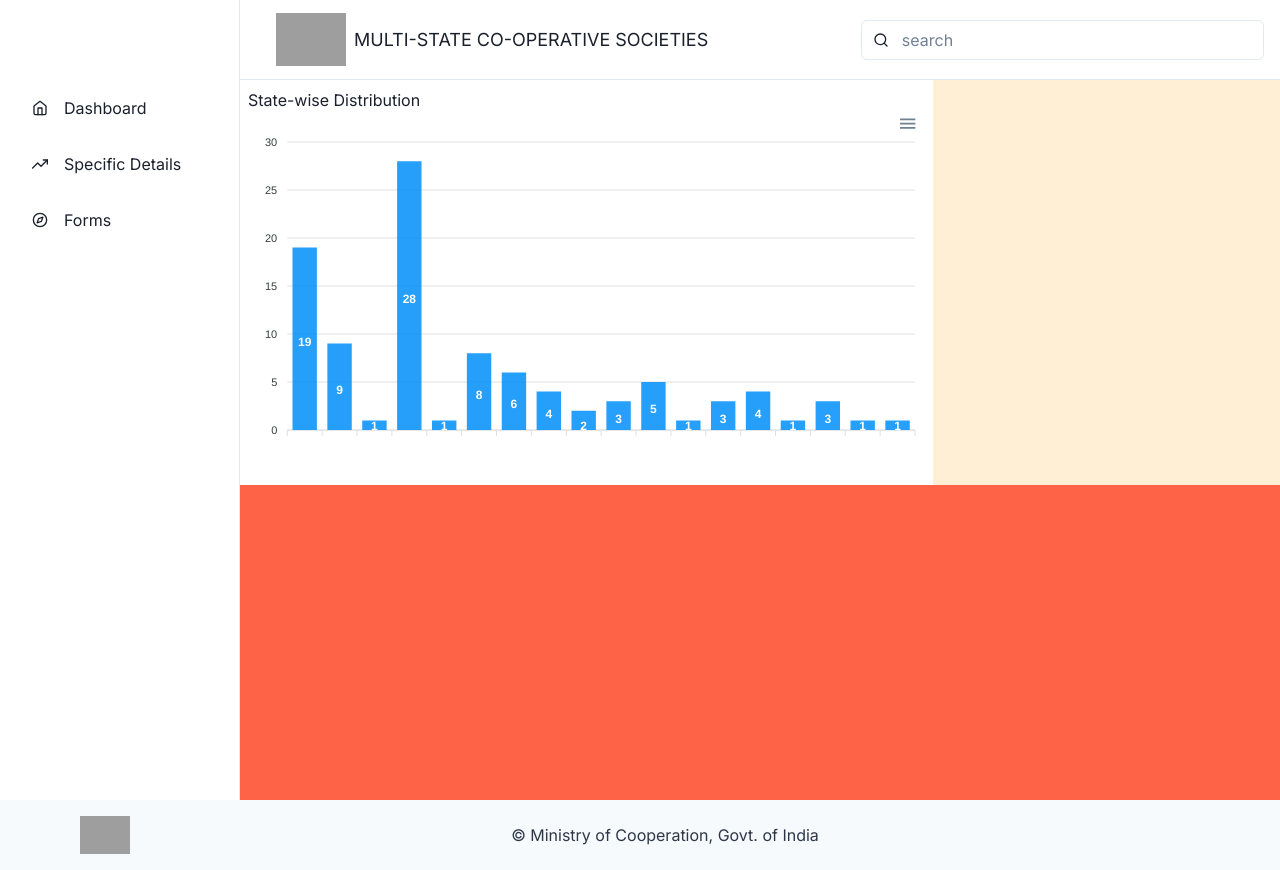
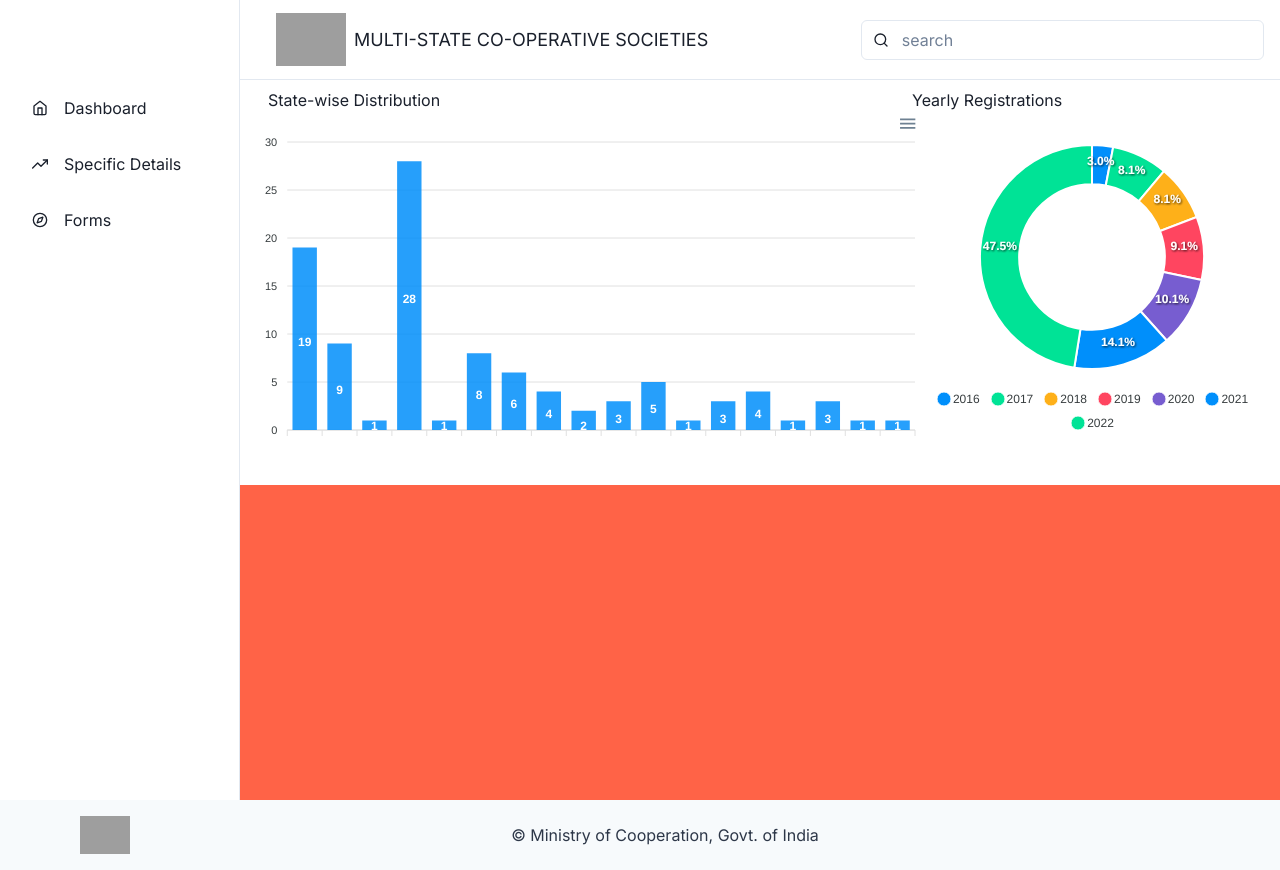
Before and after one commit to thenightswatch-kits/mscs-hackathon, a Next.js app in the folder code/website/: page / in a window 1280 px wide. Built offline with nearby package versions, Linux system fonts and the light colour scheme; grey boxes are pictures that could not be loaded.

Commit message:
Added donut in the Dashboard

```diff
--- /dev/null
+++ b/code/website/src/pages/components/DashDC.tsx
@@ -0,0 +1,41 @@
+//@ts-nocheck
+import React from 'react';
+import dynamic from 'next/dynamic';
+import 'apexcharts/dist/apexcharts.css';
+
+const ApexChart = dynamic(() => import('react-apexcharts'), { ssr: false });
+
+interface DonutChartProps {
+    [year: string]: number;
+}
+
+const DonutChart: React.FC<DonutChartProps> = ({ countByYear }) => {
+    const labels = Object.keys(countByYear);
+    const data = Object.values(countByYear);
+    const series = data;
+
+  const options = {
+    chart: {
+      type: 'donut',
+    },
+    dataLabels: {
+        enabled: true,
+        hideWhenNoData: true,
+    },
+    labels,
+    plotOptions: {
+        donut: {
+            labels: {
+                show: false,
+            }
+        }
+      },
+      legend: {
+        position: 'bottom',
+      },
+  };
+
+  return <ApexChart options={options} series={series} type="donut" width={'120%'}/>;
+};
+
+export default DonutChart;
--- a/code/website/src/pages/index.tsx
+++ b/code/website/src/pages/index.tsx
@@ -4,16 +4,19 @@ import { Inter } from 'next/font/google'
 import styles from '@/styles/Home.module.css'
 import Navbar from './components/Navbar'
 import Footer from './components/Footer'
-import { Grid, GridItem, Text } from '@chakra-ui/react'
+import { Grid, GridItem, Spacer, Text } from '@chakra-ui/react'
 import data from './../data';
 import BarChart from './components/DashBC'
+import DonutChart from './components/DashDC'
 const inter = Inter({ subsets: ['latin'] })
 
 export default function Home() {
 
-  //Counts the societies in
+  //Counts the societies in data
   const states: any[] = [];
   const stateCount:any = {};
+  const ddata = [30, 40, 45, 50, 49];
+  const labels = ['Label 1', 'Label 2', 'Label 3', 'Label 4', 'Label 5'];
   for (const obj of data) {
     const state = obj.state.toUpperCase();
 
@@ -29,7 +32,20 @@ export default function Home() {
       stateCount[state] = 1;
     }
   }
-  console.log(stateCount)
+  // -----------------------------------------------------------------------
+
+  //Calculate the count by year
+  const countByYear = data.reduce((acc:any, obj) => {
+    const year = obj.data_of_registration.split('/')[2];
+    if (year) {
+      acc[year] = (acc[year] || 0) + 1;
+    }
+    return acc;
+  }, {});
+
+  //------------------------------------------------------------------------
+  console.log(countByYear)
+
   return (
     <>
       <Head>
@@ -47,13 +63,19 @@ export default function Home() {
           templateRows={{base:'auto',md:'repeat(2, 1fr)'}}
           templateColumns={{base:'auto',md:'repeat(3, 1fr)'}}
         >
-          {/* <GridItem rowSpan={2} colSpan={1} bg='tomato' /> */}
+          {/* Displays the Bar Chart */}
           <GridItem colSpan={2} padding={2}>
-          <Text>State-wise Distribution</Text>
+          <Text marginLeft={5}>State-wise Distribution</Text>
           <BarChart vdata={stateCount} />
           </GridItem>
-          <GridItem colSpan={1} bg='papayawhip'>
+
+          {/* Displays the Donut */}
+          <GridItem display={'flex'} colSpan={1} p={2} alignItems={'center'} justifyContent={'start'} flexDirection={'column'}>
+          <Text alignSelf={'start'}>Yearly Registrations</Text>
+          <br></br>
+          <DonutChart  countByYear={countByYear} />
           </GridItem>
+
           <GridItem colSpan={1} bg='tomato'>
           </GridItem>
           <GridItem colSpan={1} bg='tomato'>
```
